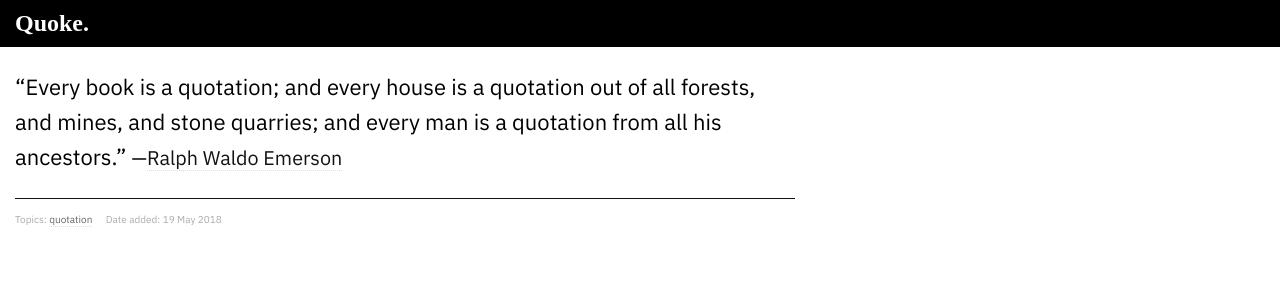
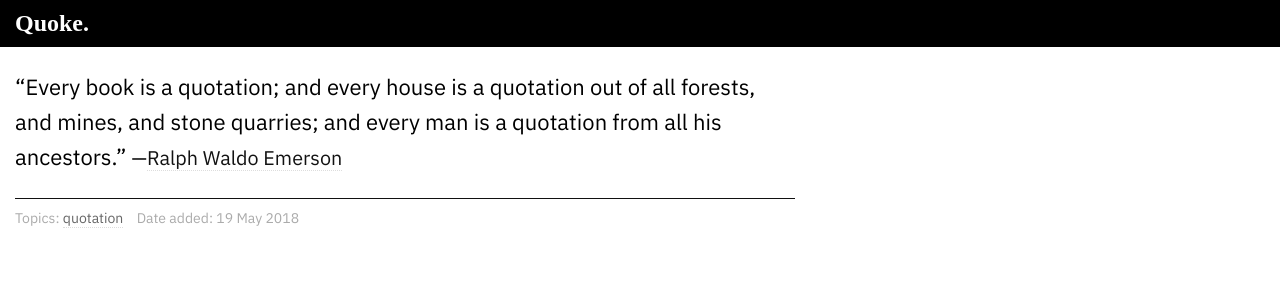
Before and after one commit to quoke/quoke.github.io, a Jekyll site: the page built from _quotations/every-book-is-a-quotation.html, in a window 1280 px wide. Shown: the top 300 px of the page. Built offline with Jekyll 4.4.1, drawn with Linux system fonts in a browser that asks for light colours; some web fonts are replaced.

Commit message:
Tweaks, go to sleep

```diff
--- /dev/null
+++ b/_authors/marilyn-monroe.html
@@ -0,0 +1,5 @@
+---
+layout: author
+title: Marilyn Monroe
+date: 2018-12-30
+---
--- a/_sass/_main.scss
+++ b/_sass/_main.scss
@@ -11,6 +11,7 @@ $quote-line-height: 1.6em;
 body {
   font-family: "IBM Plex Sans", sans-serif;
   margin: 0;
+  margin-bottom: 10px;
 }
 
 a {
@@ -38,6 +39,7 @@ p {
 
 hr {
   border: 0;
+  // border-top: 5px solid white;
   height: 1px;
   background: #111;
   // background-image: linear-gradient(to right, #fff, #ddd, #fff);
--- a/_sass/_quotation.scss
+++ b/_sass/_quotation.scss
@@ -1,8 +1,8 @@
 .quotation-date,
 .quotation-tags {
-  font-size: 10px;
+  font-size: 14px;
   color: $color-light-grey;
-  margin-right: 11px;
+  margin-right: 10px;
 
   a {
     color: #666;
```
